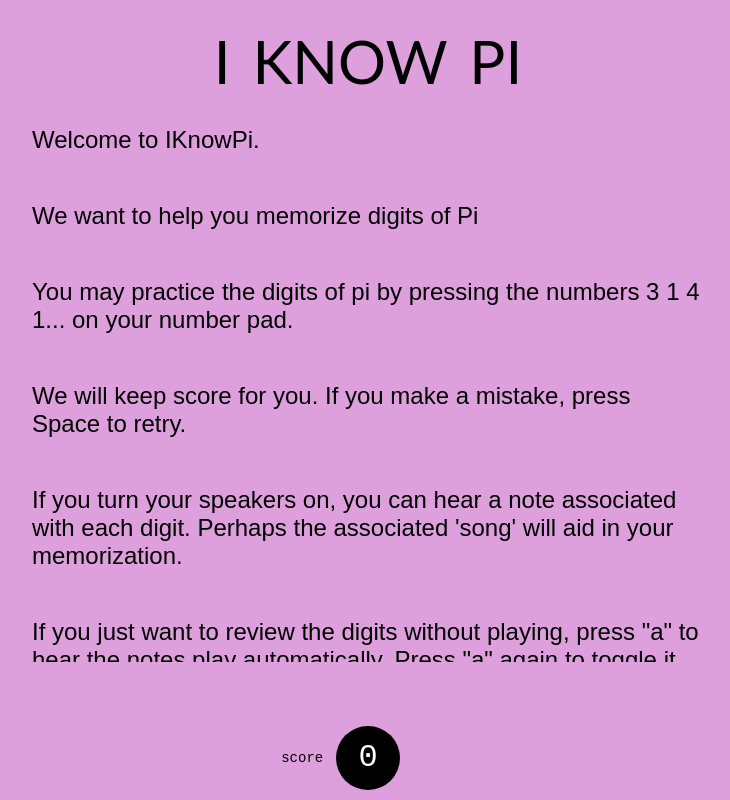
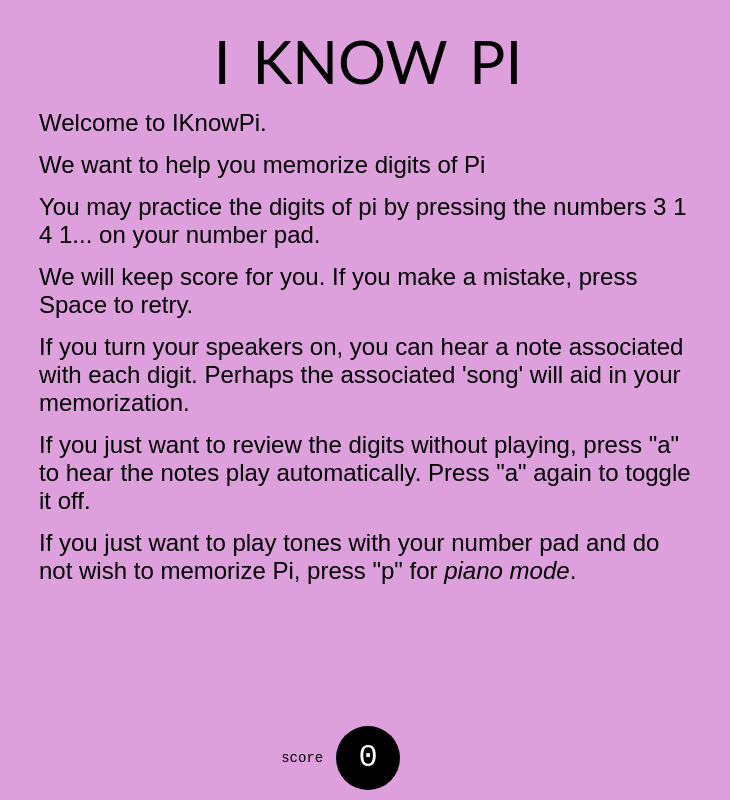
Before and after one commit to williamsharkey/iknowpi, a plain HTML site: page index.html in a window 1280 px wide. Shown: the whole page, without its empty margins (272-1002 px from the left). Drawn offline with Linux system fonts and the light colour scheme.

Commit message:
Style instructions to span a full line width.

```diff
--- a/iknowcss.css
+++ b/iknowcss.css
@@ -10,6 +10,11 @@ html {
 
 html.mobile {
     background: greenyellow;
+}
+
+p {
+    width: 100%;
+    margin: 7px;
 }
 
 .mobile head {
```
